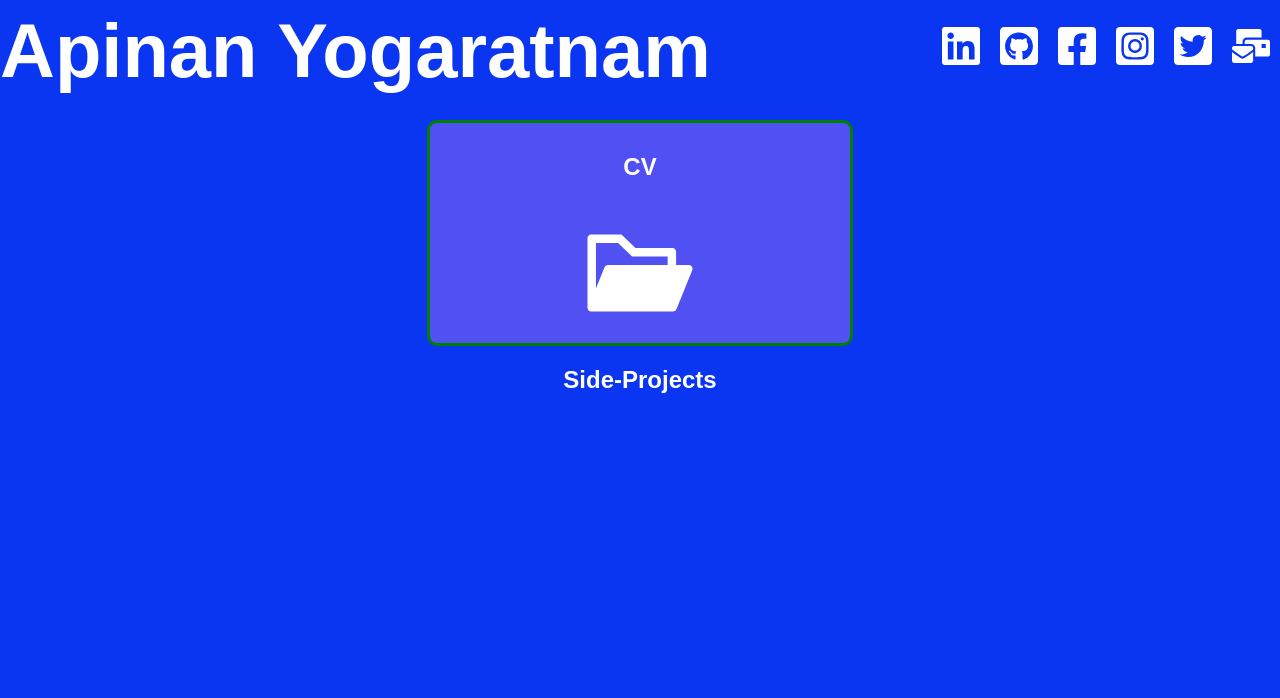
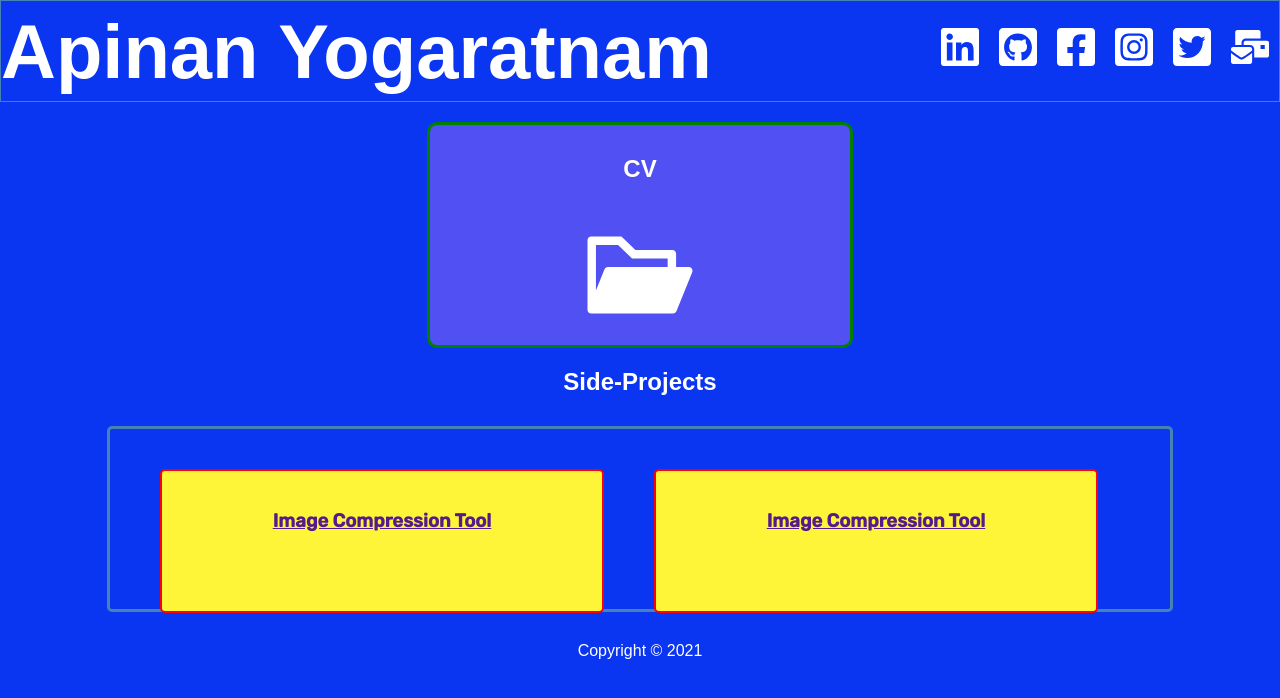
Before and after one commit to apinanyogaratnam/my-personal-website-v2.0, a React (Create React App) app: page / in a window 1280 px wide. Shown: the top 698 px of the page. Built offline with nearby package versions, Linux system fonts and the light colour scheme; a web font is replaced by a local one.

Commit message:
added two projects and outlined border

```diff
--- a/src/App.js
+++ b/src/App.js
@@ -2,6 +2,7 @@ import './App.css';
 import Header from './components/header'
 import Resume from './components/resume'
 import SideProjects from './components/side_projects'
+import About from './components/about'
 import React from 'react';
 
 
@@ -12,8 +13,13 @@ function App() {
         <Header />
         <Resume />
         <SideProjects />
+
+        <About />
+        <p>Copyright &copy; 2021</p>
     </div>
   );
 }
 
 export default App;
+
+// https://www.nmore.co/
--- /dev/null
+++ b/src/components/about.js
@@ -0,0 +1,11 @@
+import React from 'react'
+
+const About = () => {
+    return (
+        <div>
+
+        </div>
+    )
+}
+
+export default About
--- a/src/components/header.js
+++ b/src/components/header.js
@@ -2,8 +2,6 @@ import PropTypes from 'prop-types'
 import { FaGithubSquare, FaFacebookSquare, FaInstagramSquare, FaTwitterSquare, FaLinkedin, FaMailBulk } from 'react-icons/fa'
 import React from 'react';
 import { IconContext } from 'react-icons/lib';
-import { IconButton } from '@material-ui/core';
-
 
 const Header = ({ title, onAdd, showAdd }) => {
     return (
--- a/src/components/resume.js
+++ b/src/components/resume.js
@@ -7,7 +7,7 @@ const Resume = () => {
         <div className="resume-container">
             <h2>CV</h2>
             <IconButton>
-                <a href="https://docs.google.com/document/d/1F_YVKP-nQvnLS7id_M-wbTrUz2GtYjNOo9oeTcnDTzQ/edit?usp=sharing">
+                <a onClick={()=> window.open("https://docs.google.com/document/d/1F_YVKP-nQvnLS7id_M-wbTrUz2GtYjNOo9oeTcnDTzQ/edit?usp=sharing", "_blank")}>
                     <AiFillFolderOpen color="white" size="5em"/>
                 </a>
             </IconButton>
@@ -16,3 +16,5 @@ const Resume = () => {
 }
 
 export default Resume
+
+// edit resume side projects with new image compression tool
--- a/src/components/side_projects.js
+++ b/src/components/side_projects.js
@@ -4,6 +4,30 @@ const SidePorjects = () => {
     return (
         <div>
             <h2>Side-Projects</h2>
+
+            <div className="projects-container">
+
+            <div className="project-container">
+
+            {/* Image Compression Tool */}
+            <a href="" onClick={()=> window.open("https://github.com/apinanyogaratnam/Image-Compression-Tool", "_blank")}>
+                <h3>Image Compression Tool</h3>
+            </a>
+
+            </div>
+
+
+            <div className="project-container">
+
+            {/* Project two */}
+            <a href="" onClick={()=> window.open("https://github.com/apinanyogaratnam/Image-Compression-Tool", "_blank")}>
+                <h3>Image Compression Tool</h3>
+            </a>
+
+            </div>
+
+            </div>
+
         </div>
     )
 }
--- a/src/index.css
+++ b/src/index.css
@@ -1,4 +1,6 @@
 @import url('//fonts.googleapis.com/css?family=Electrolize');
+@import url('https://fonts.googleapis.com/css2?family=Rubik:wght@500&display=swap');
+
 
 h1 {
   color: white;
@@ -29,6 +31,7 @@ code {
   justify-content: space-between;
   align-items: center;
   margin-bottom: 20px;
+  border: 1px solid steelblue;
 }
 
 .header-icon {
@@ -46,4 +49,40 @@ code {
   height: 200px;
   width: 400px;
   border-radius: 10px;
+
 }
+
+.project-container {
+  height: 100px;
+  width: 400px;
+  background-color: rgb(255, 245, 56);
+  margin: auto;
+  border: 3px rgb(71, 30, 15);
+  padding: 5px;
+  border-radius: 5px;
+  font-family: 'Rubik', sans-serif;
+  padding: 5px;
+
+  width: 400px;
+  margin: 10px auto;
+  height: 100px;
+  border: 1px solid steelblue;
+  padding: 20px;
+  border-radius: 5px;
+  float: left;
+  border: 2px solid red;
+  margin-right: 30px;
+  margin-left: 20px;
+}
+
+.projects-container {
+  height: 120px;
+  width: 1000px;
+
+  max-width: 1200px;
+  margin: 30px auto;
+  height: 120px;
+  border: 3px solid steelblue;
+  padding: 30px;
+  border-radius: 5px;
+}
```
